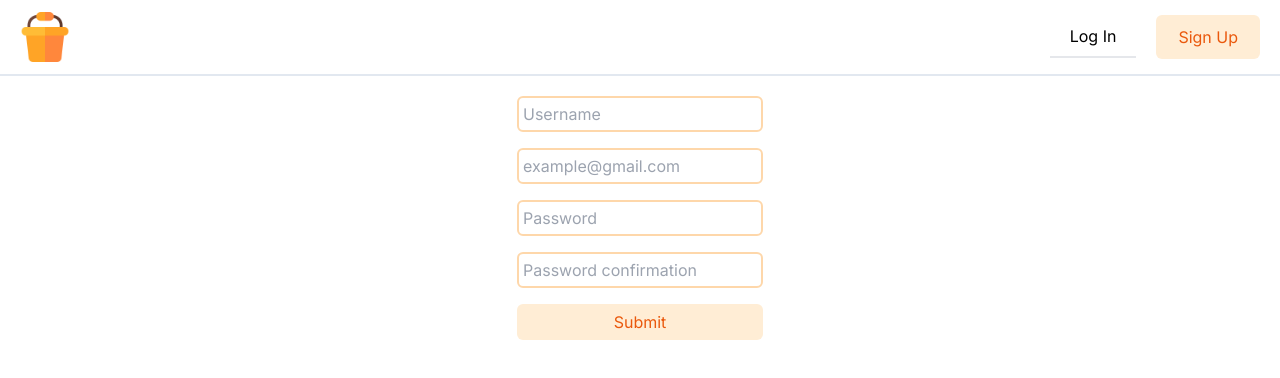
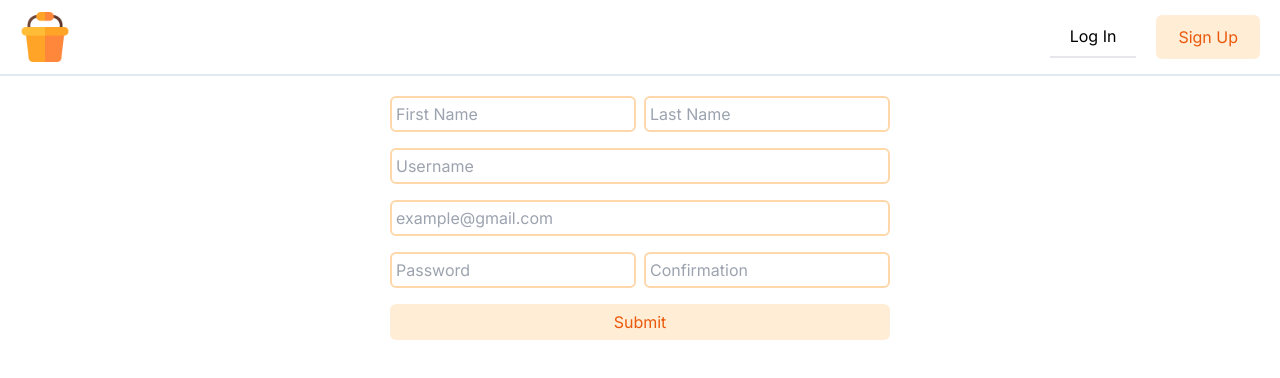
Before and after one commit to jmontanholi/bucket-list, a Next.js app: page /sign-up in a window 1280 px wide. Shown: the top 378 px of the page. Built offline with nearby package versions, Linux system fonts and the light colour scheme; no server answers.

Commit message:
Manage to connect to database, add instruction in readme

```diff
--- a/app/api/auth/[auth0]/route.js
+++ b/app/api/auth/[auth0]/route.js
@@ -1,5 +1,3 @@
-"use server";
-
 import { handleAuth } from "@auth0/nextjs-auth0";
 
 export const GET = handleAuth();
--- a/app/lib/actions.ts
+++ b/app/lib/actions.ts
@@ -2,6 +2,8 @@
 
 export async function createUser(formData: FormData) {
   const data = {
+    firstName: formData.get("firstName"),
+    lastName: formData.get("lastName"),
     username: formData.get("username"),
     email: formData.get("email"),
     password: formData.get("password"),
--- a/app/page.tsx
+++ b/app/page.tsx
@@ -18,7 +18,7 @@ export default function Home() {
           just need to click below!
         </p>
         <Link
-          href="/signup"
+          href="/sign-up"
           className="w-32 text-center text-orange-600 bg-orange-100 py-2 px-5 rounded-md transition duration-250 border-2 border-transparent hover:border-orange-600"
         >
           Sign Up
--- a/app/sign-up/page.tsx
+++ b/app/sign-up/page.tsx
@@ -1,12 +1,27 @@
 import { createUser } from "@/app/lib/actions";
 
 function SignUp() {
-  const input = "border-2 border-orange-200 rounded-md p-1";
+  const input =
+    "border-2 border-orange-200 rounded-md p-1 outline-none focus:border-orange-500";
 
   return (
     <main className="flex min-h-screen flex-col items-center gap-20 p-24">
       <div className="flex flex-col align-center justify-center">
         <form action={createUser} className="flex flex-col gap-4">
+          <div className="flex gap-2">
+            <input
+              type="text"
+              name="firstName"
+              placeholder="First Name"
+              className={input}
+            />
+            <input
+              type="text"
+              name="lastName"
+              placeholder="Last Name"
+              className={input}
+            />
+          </div>
           <input
             type="text"
             name="username"
@@ -19,6 +34,7 @@ function SignUp() {
             placeholder="example@gmail.com"
             className={input}
           />
+          <div className="flex gap-2">
             <input
               type="password"
               name="password"
@@ -28,9 +44,10 @@ function SignUp() {
             <input
               type="password"
               name="passwordConfirmation"
-            placeholder="Password confirmation"
+              placeholder="Confirmation"
               className={input}
             />
+          </div>
           <button
             type="submit"
             className="text-center text-orange-600 bg-orange-100 p-1 rounded-md transition duration-250 border-2 border-transparent hover:border-orange-600"
```
Also changed, not shown: 1 other file (tests, documents, lock files or other folders). Lines whose indentation alone changed are shown as unchanged.
